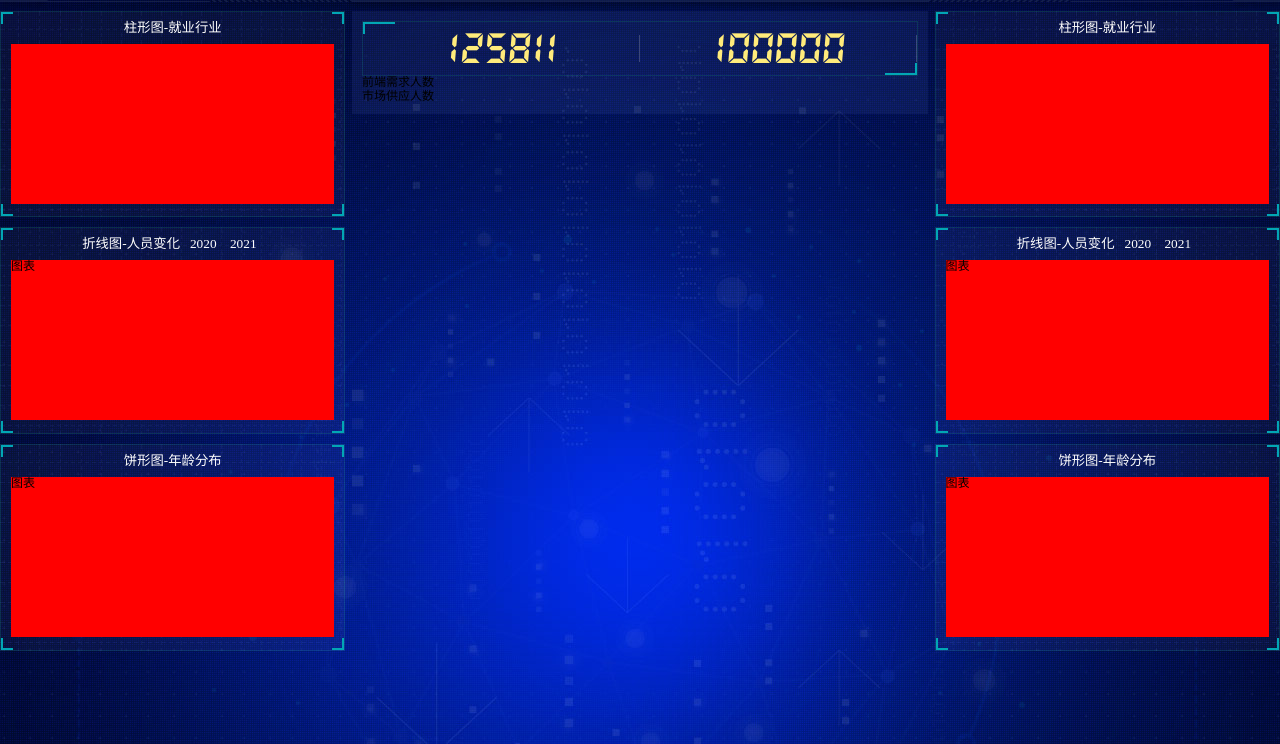
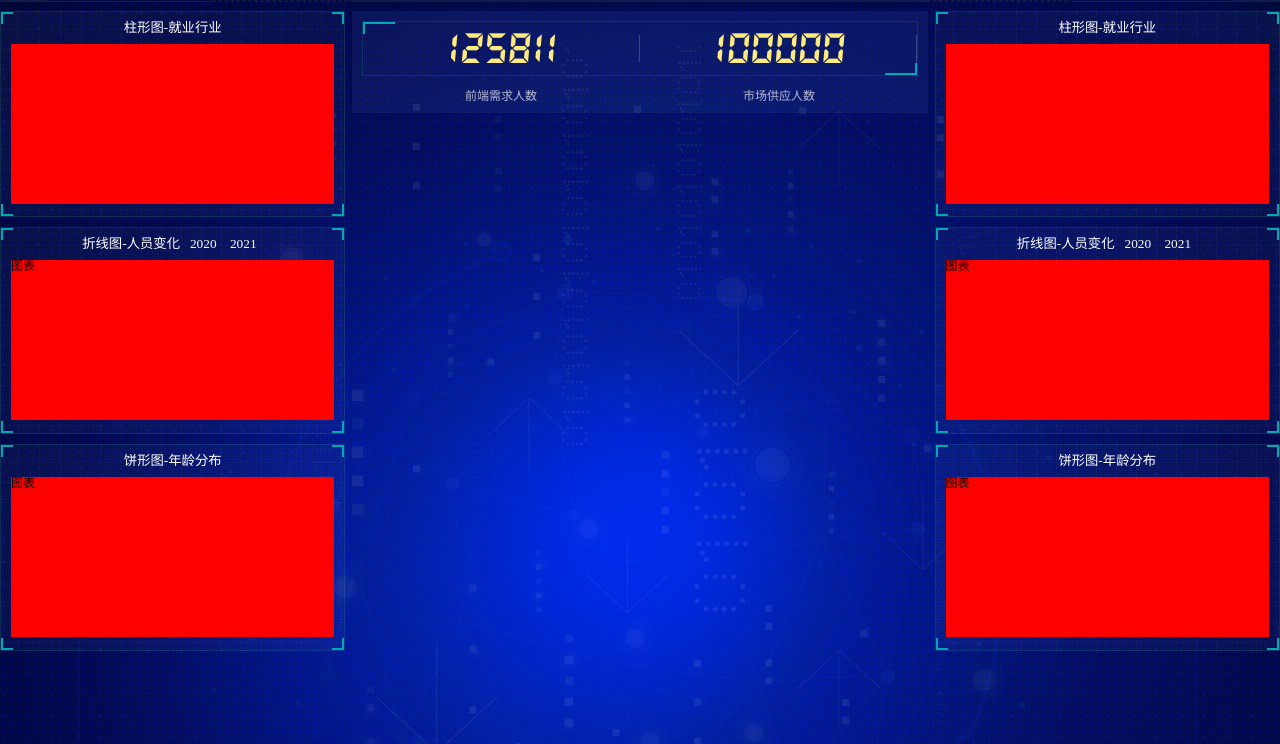
Before and after one commit to jinrd123/echartsDemo, a plain HTML site: page index.html in a window 1280 px wide. Shown: the part 56-800 px from the top of the page. Drawn offline with Linux system fonts and the light colour scheme.

Commit message:
no模块下部实现

```diff
--- a/css/index.less
+++ b/css/index.less
@@ -176,4 +176,18 @@ header {
       }
     }
   }
+  .no-bd {
+    ul {
+      display: flex;
+      li {
+        flex: 1;
+        text-align: center;
+        color: rgba(255, 255, 255, 0.7);
+        font-size: 0.225rem;
+        height: 0.5rem;
+        line-height: 0.5rem;
+        padding-top: 0.125rem;
+      }
+    }
+  }
 }
```
Also changed, not shown: css/index.css.
